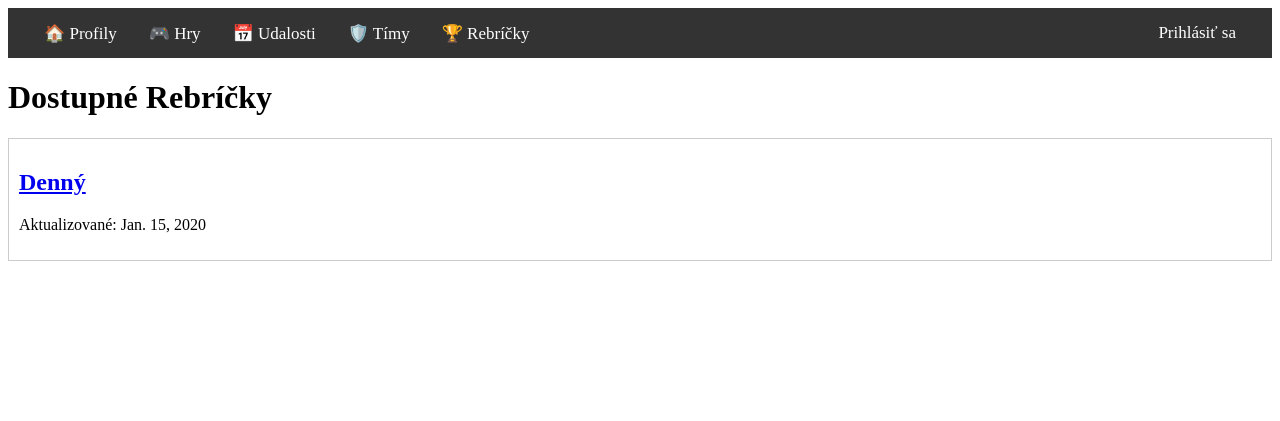
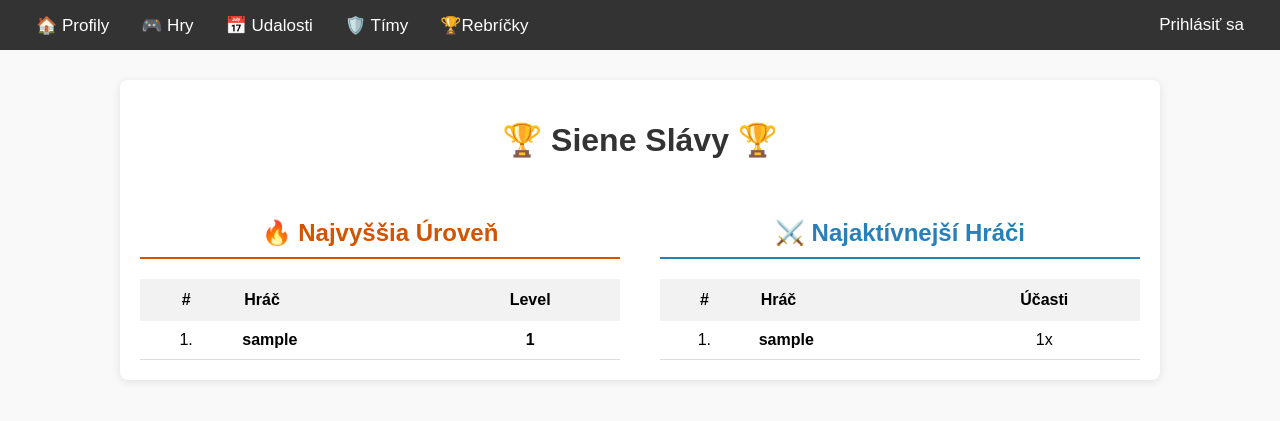
Before and after one commit to calex404/VoidWave-web_application, a Django app: page /rebricky/ in a window 1280 px wide. Shown: the top 421 px of the page. Run offline with Django 5.2, Linux system fonts and the light colour scheme; tables that the repository leaves empty hold one stand-in row (values such as "Sample post").

Commit message:
leaderboard first attempt

```diff
--- a/core/templates/core/navbar.html
+++ b/core/templates/core/navbar.html
@@ -70,7 +70,7 @@
         <a href="{% url 'hra_list' %}">🎮 Hry</a>
         <a href="{% url 'udalost_list' %}">📅 Udalosti</a>
         <a href="{% url 'tim_list' %}">🛡️ Tímy</a>
-        <a href="{% url 'rebricek_list' %}">🏆 Rebríčky</a>
+        <a href="{% url 'rebricek_list' %}">🏆Rebríčky</a>
 
         {% if user.is_superuser %}
             <a href="/admin/" style="background-color: #555;">⚙️ Admin</a>
--- a/core/templates/core/rebricek_list.html
+++ b/core/templates/core/rebricek_list.html
@@ -1,24 +1,75 @@
 <!DOCTYPE html>
-<html>
+<html lang="sk">
 <head>
-    <title>Zoznam Rebríčkov</title>
+    <meta charset="UTF-8">
+    <title>Rebríčky</title>
 </head>
-<body>
+<body style="font-family: sans-serif; background-color: #f9f9f9; margin: 0;">
+
     {% include 'core/navbar.html' %}
 
-    <h1>Dostupné Rebríčky</h1>
+    <div style="max-width: 1000px; margin: 30px auto; padding: 20px; background: white; border-radius: 8px; box-shadow: 0 2px 10px rgba(0,0,0,0.1);">
 
-    {% for rebricek in rebricky %}
-        <div style="border: 1px solid #ccc; padding: 10px; margin-bottom: 10px;">
-            <h2>
-                <a href="{% url 'rebricek_detail' rebricek.id %}">
-                    {{ rebricek.get_typ_display }}
-                </a>
-            </h2>
-            <p>Aktualizované: {{ rebricek.datum_aktualizacie }}</p>
+        <h1 style="text-align: center; margin-bottom: 40px; color: #333;">🏆 Siene Slávy 🏆</h1>
+
+        <div style="display: flex; gap: 40px; justify-content: space-between; flex-wrap: wrap;">
+
+            <div style="flex: 1; min-width: 300px;">
+                <h2 style="color: #d35400; text-align: center; border-bottom: 2px solid #d35400; padding-bottom: 10px;">
+                    🔥 Najvyššia Úroveň
+                </h2>
+                <table style="width: 100%; border-collapse: collapse; margin-top: 15px;">
+                    <thead style="background-color: #f2f2f2;">
+                        <tr>
+                            <th style="padding: 12px; text-align: center;">#</th>
+                            <th style="padding: 12px; text-align: left;">Hráč</th>
+                            <th style="padding: 12px; text-align: center;">Level</th>
+                        </tr>
+                    </thead>
+                    <tbody>
+                        {% for profil in top_urovne %}
+                        <tr style="border-bottom: 1px solid #ddd;">
+                            <td style="padding: 10px; text-align: center;">{{ forloop.counter }}.</td>
+                            <td style="padding: 10px;"><strong>{{ profil.nickname }}</strong></td>
+                            <td style="padding: 10px; text-align: center; font-weight: bold;">{{ profil.uroven }}</td>
+                        </tr>
+                        {% endfor %}
+                    </tbody>
+                </table>
+            </div>
+
+            <div style="flex: 1; min-width: 300px;">
+                <h2 style="color: #2980b9; text-align: center; border-bottom: 2px solid #2980b9; padding-bottom: 10px;">
+                    ⚔️ Najaktívnejší Hráči
+                </h2>
+                <table style="width: 100%; border-collapse: collapse; margin-top: 15px;">
+                    <thead style="background-color: #f2f2f2;">
+                        <tr>
+                            <th style="padding: 12px; text-align: center;">#</th>
+                            <th style="padding: 12px; text-align: left;">Hráč</th>
+                            <th style="padding: 12px; text-align: center;">Účasti</th>
+                        </tr>
+                    </thead>
+                    <tbody>
+                        {% for profil in top_aktivita %}
+                        <tr style="border-bottom: 1px solid #ddd;">
+                            <td style="padding: 10px; text-align: center;">{{ forloop.counter }}.</td>
+                            <td style="padding: 10px;"><strong>{{ profil.nickname }}</strong></td>
+                            <td style="padding: 10px; text-align: center;">{{ profil.pocet_ucasti }}x</td>
+                        </tr>
+                        {% empty %}
+                        <tr>
+                            <td colspan="3" style="padding: 20px; text-align: center; color: #777;">
+                                Zatiaľ nikto nebol na žiadnej akcii.
+                            </td>
+                        </tr>
+                        {% endfor %}
+                    </tbody>
+                </table>
+            </div>
+
         </div>
-    {% empty %}
-        <p>Zatiaľ nie sú vytvorené žiadne rebríčky.</p>
-    {% endfor %}
+    </div>
+
 </body>
 </html>
--- a/core/urls.py
+++ b/core/urls.py
@@ -2,6 +2,7 @@
 
 from django.urls import path
 from . import views
+from .views import rebricky_view
 
 urlpatterns = [
     # 1. KOREŇ / HOME
@@ -32,11 +33,11 @@ urlpatterns = [
 
     # 7. Ostatné
     path('oznamenia/', views.oznamenie_list_view, name='oznamenie_list'),
-    path('rebricky/', views.rebricek_list_view, name='rebricek_list'),
-    path('rebricky/<int:rebricek_id>/', views.rebricek_detail_view, name='rebricek_detail'),
 
     path('priatelstvo/send/<int:profil_id>/', views.send_friend_request, name='send_friend_request'),
     path('priatelstvo/accept/<int:request_id>/', views.accept_friend_request, name='accept_friend_request'),
     path('priatelstvo/reject/<int:request_id>/', views.reject_friend_request, name='reject_friend_request'),
     # ...
+    path('rebricky/', rebricky_view, name='rebricek_list'),
+
 ]
--- a/core/views.py
+++ b/core/views.py
@@ -1,12 +1,11 @@
 # core/views.py (OPRAVENÉ IMPORTY)
 
 from django.shortcuts import render, get_object_or_404, redirect
-# 💥 KRITICKÁ OPRAVA: Pridaný model Hodnotenie
 from .models import Profil, Hra, Udalost, Tim, Rebricek, Oznamenie, Priatelstvo, Odoslanie, Hodnotenie
 from .forms import CustomUserCreationForm, UdalostForm, TimForm, ProfilEditForm, HodnotenieForm
 from datetime import datetime
 from django.contrib.auth.forms import AuthenticationForm
-from django.db.models import Q, Avg
+from django.db.models import Q, Avg, Count
 from django.contrib import messages
 # Konštanta pre maximálny počet členov tímu
 MAX_TEAM_SIZE = 5
@@ -239,9 +238,21 @@ def tim_join_view(request, tim_id):
     tim.clenovia.add(profil)
     return redirect('tim_list')
 
-def rebricek_list_view(request):
-    vsetky_rebricky = Rebricek.objects.all().order_by('-datum_aktualizacie')
-    context = {'rebricky': vsetky_rebricky}
+def rebricky_view(request):
+    # 1. Top Úrovne (zostupne)
+    top_urovne = Profil.objects.order_by('-uroven')[:10]
+
+    # 2. Top Aktivita (zostupne podľa počtu účastí)
+    top_aktivita = Profil.objects.annotate(
+        pocet_ucasti=Count('prihlasene_udalosti')
+    ).order_by('-pocet_ucasti')[:10]
+
+    context = {
+        'top_urovne': top_urovne,
+        'top_aktivita': top_aktivita,
+    }
+
+    # TU BOLA ZMENA: Používame názov súboru, ktorý reálne máš
     return render(request, 'core/rebricek_list.html', context)
 
 def oznamenie_list_view(request):
@@ -296,20 +307,6 @@ def register_view(request):
 
 # core/views.py (Pridaj TÚTO FUNKCIU k ostatným View funkciám)
 
-def rebricek_detail_view(request, rebricek_id):
-    """Zobrazí detaily a zoradené umiestnenia pre daný rebríček."""
-    from .models import Umiestnenie, Rebricek # Zabezpečenie importov
-
-    rebricek = get_object_or_404(Rebricek, id=rebricek_id)
-
-    # Načítame všetky záznamy Umiestnenie pre tento rebríček, zoradené podľa pozície
-    umiestnenia = Umiestnenie.objects.filter(rebricek=rebricek).order_by('pozicia')
-
-    context = {
-        'rebricek': rebricek,
-        'umiestnenia': umiestnenia,
-    }
-    return render(request, 'core/rebricek_detail.html', context)
 
 # core/views.py (Pridaj na koniec súboru)
 from .forms import HodnotenieForm # Uisti sa, že máš tento import hore
```
Also changed, not shown: core/management/commands/simulation.py (added, +67 -0 lines), core/templates/core/rebricek_detail.html (deleted, +0 -44 lines), core/management/__init__.py (added), core/management/commands/__init__.py (added).
